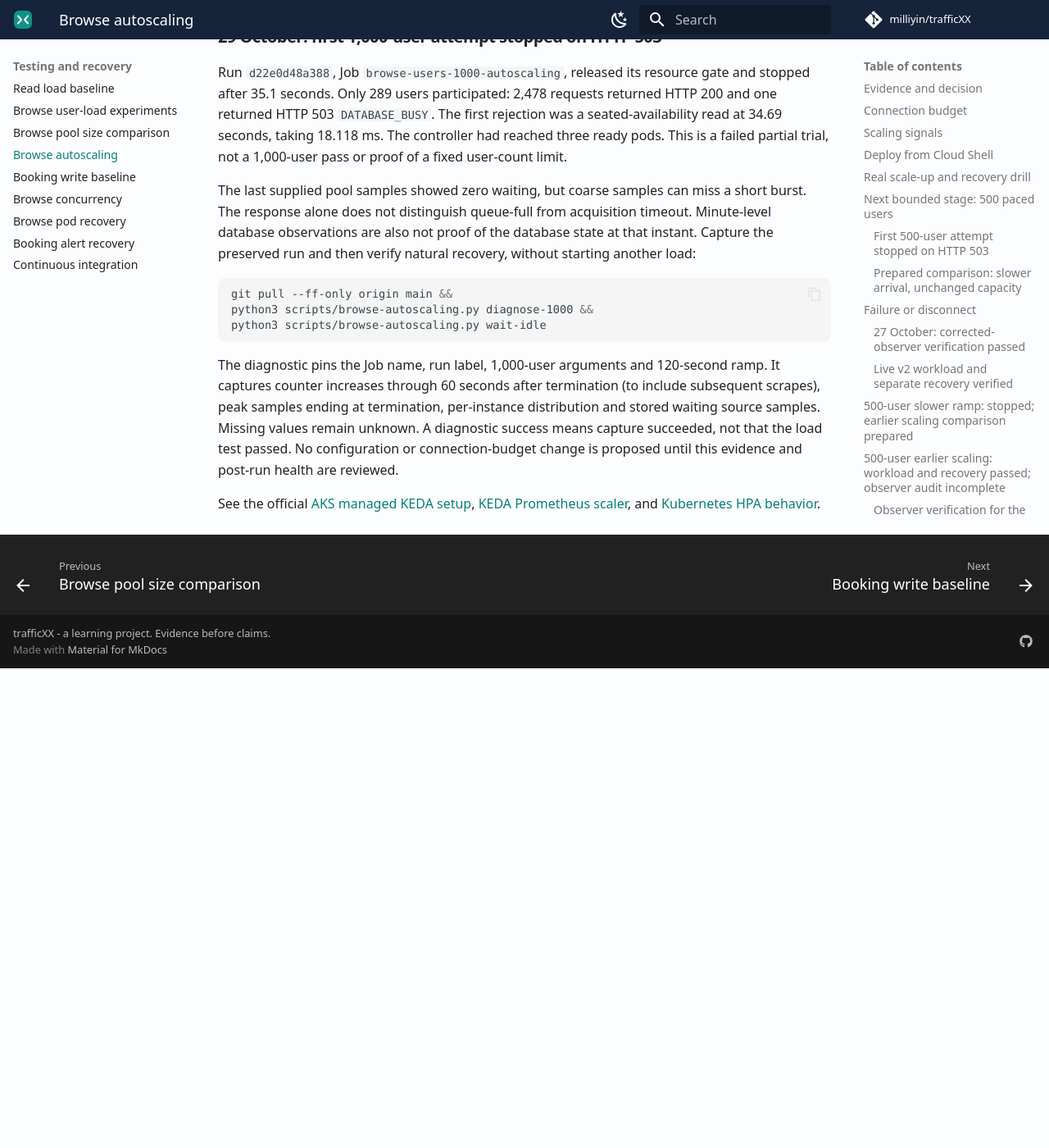
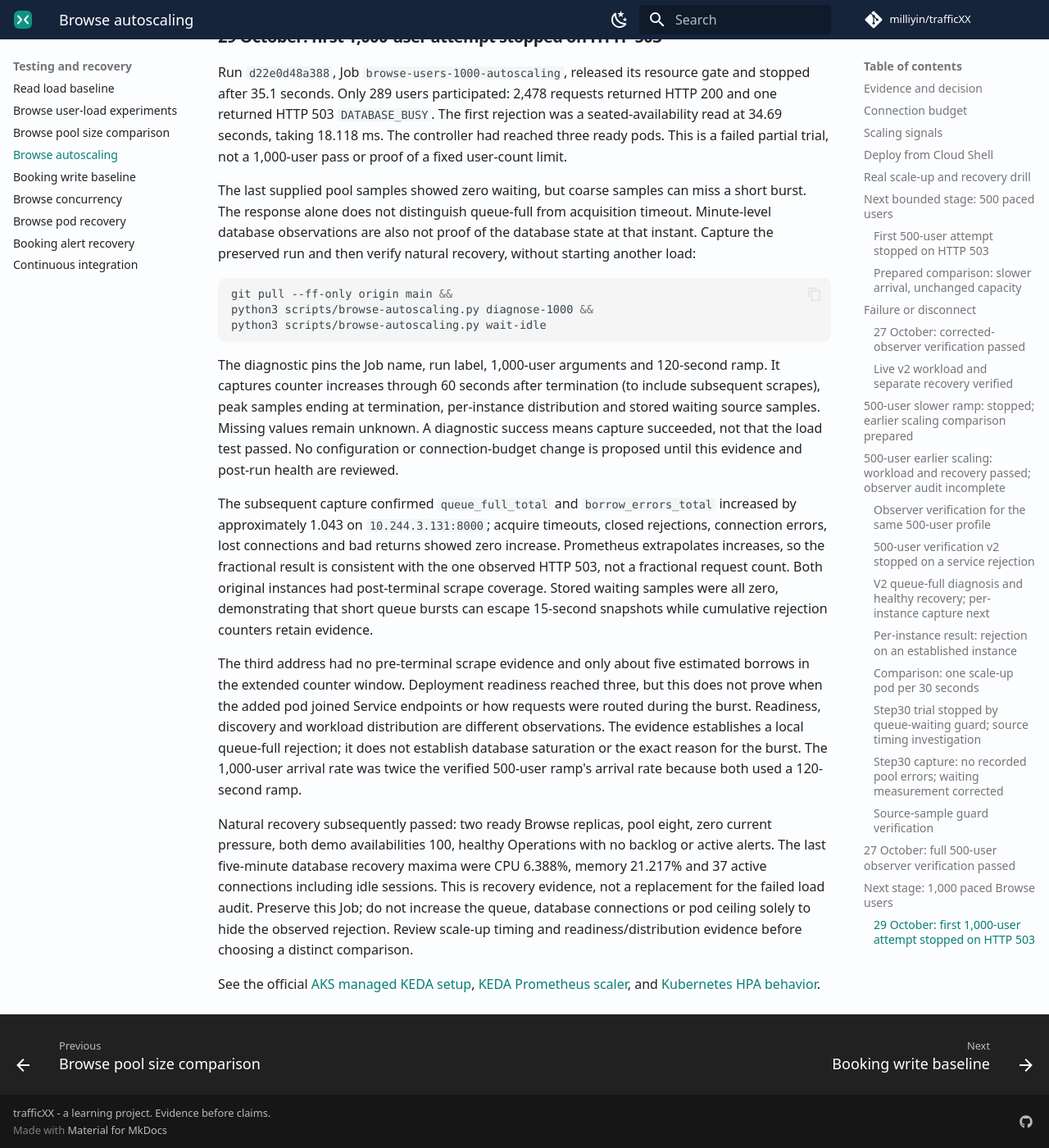
Before and after one commit to milliyin/trafficXX, an MkDocs documentation site: the page built from docs/browse-autoscaling.md, in a window 1280 px wide and 1400 px high, scrolled down 22325 px. Shown: the whole window at 82% size. Built offline with MkDocs 1.6.1 and Material for MkDocs 9.7.7, drawn with Linux system fonts in a browser that asks for light colours; comment, search, counter and statistics services are not loaded; before the commit the page ends 23140 px from its top, so only the background shows below that.

Commit message:
docs: record 1000-user queue rejection and recovery

```diff
--- a/docs/browse-autoscaling.md
+++ b/docs/browse-autoscaling.md
@@ -1033,6 +1033,33 @@ Missing values remain unknown. A diagnostic success means capture succeeded,
 not that the load test passed. No configuration or connection-budget change
 is proposed until this evidence and post-run health are reviewed.
 
+The subsequent capture confirmed `queue_full_total` and `borrow_errors_total`
+increased by approximately 1.043 on `10.244.3.131:8000`; acquire timeouts,
+closed rejections, connection errors, lost connections and bad returns showed
+zero increase. Prometheus extrapolates increases, so the fractional result is
+consistent with the one observed HTTP 503, not a fractional request count.
+Both original instances had post-terminal scrape coverage. Stored waiting
+samples were all zero, demonstrating that short queue bursts can escape
+15-second snapshots while cumulative rejection counters retain evidence.
+
+The third address had no pre-terminal scrape evidence and only about five
+estimated borrows in the extended counter window. Deployment readiness reached
+three, but this does not prove when the added pod joined Service endpoints or
+how requests were routed during the burst. Readiness, discovery and workload
+distribution are different observations. The evidence establishes a local
+queue-full rejection; it does not establish database saturation or the exact
+reason for the burst. The 1,000-user arrival rate was twice the verified
+500-user ramp's arrival rate because both used a 120-second ramp.
+
+Natural recovery subsequently passed: two ready Browse replicas, pool eight,
+zero current pressure, both demo availabilities 100, healthy Operations with
+no backlog or active alerts. The last five-minute database recovery maxima
+were CPU 6.388%, memory 21.217% and 37 active connections including idle
+sessions. This is recovery evidence, not a replacement for the failed load
+audit. Preserve this Job; do not increase the queue, database connections or
+pod ceiling solely to hide the observed rejection. Review scale-up timing
+and readiness/distribution evidence before choosing a distinct comparison.
+
 See the official [AKS managed KEDA setup](https://learn.microsoft.com/en-us/azure/aks/keda-deploy-add-on-cli),
 [KEDA Prometheus scaler](https://keda.sh/docs/2.18/scalers/prometheus/), and
 [Kubernetes HPA behavior](https://kubernetes.io/docs/tasks/run-application/horizontal-pod-autoscale/).
```
Also changed, not shown: memeory.md (+6 -0 lines).
